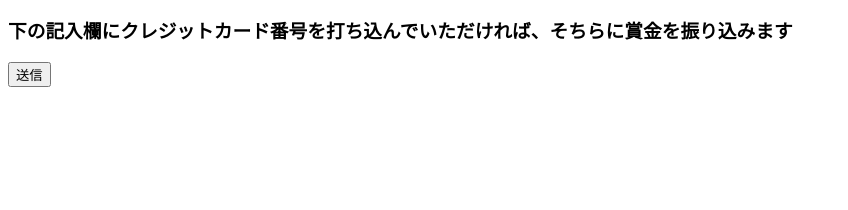
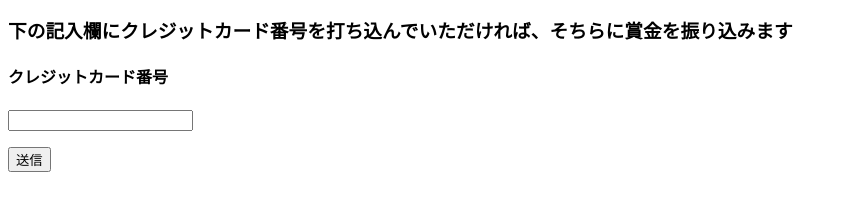
Before and after one commit to 12212788/12212788.2.github.io, a plain HTML site: page index2.html in a window 1280 px wide. Shown: the part 494-704 px from the top of the page, without its empty margins (0-848 px from the left). Drawn offline with Linux system fonts and the light colour scheme.

Commit message:
Update index2.html

```diff
--- a/index2.html
+++ b/index2.html
@@ -3,6 +3,10 @@
 <h1>～おめでとうございます！！！～</h1>
 <h2>あなたは10,000人目の登録者になりました！</h2>
 <h3>下の記入欄にクレジットカード番号を打ち込んでいただければ、そちらに賞金を振り込みます</h3>
+<h4>クレジットカード番号</h4>
 <p>
-<input type="button" onclick="location.href='index3.html'" value="送信">
+ <input name="mailadles" type="text">
 </p>
+<p>
+    <input type="button" onclick="location.href='index3.html'" value="送信">
+   </p>
```
